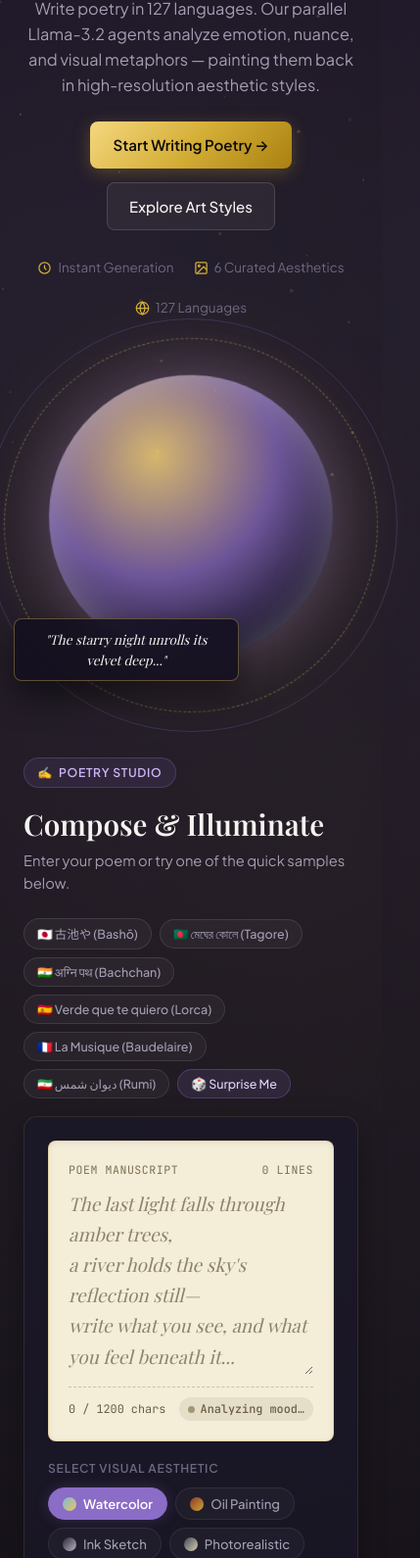
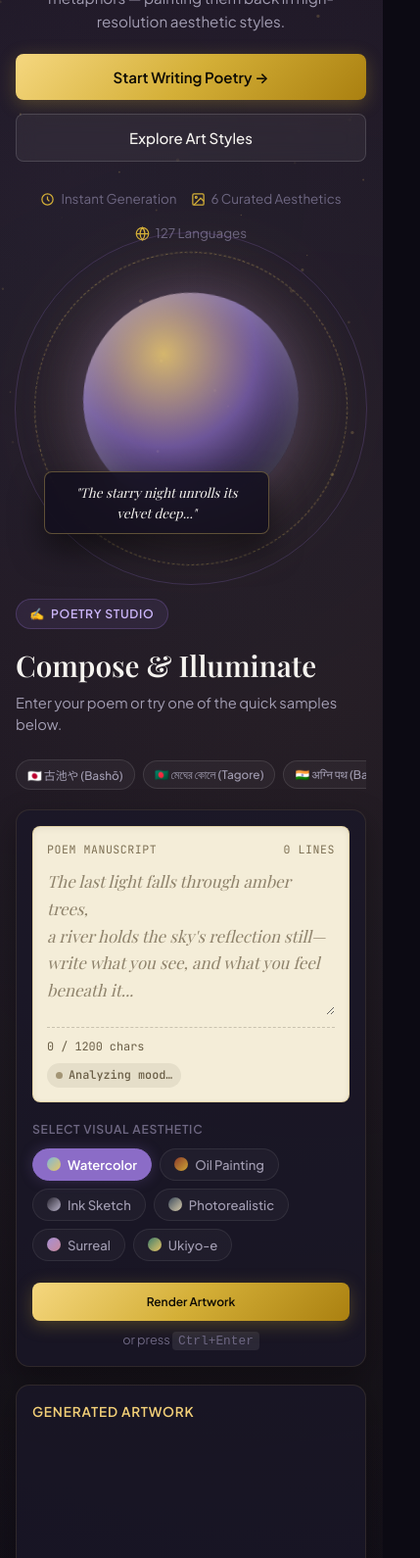
Before and after one commit to VijayLabKit/Versilume, a plain HTML site: page index.html in a window 390 px wide. Shown: the part 290-1880 px from the top of the page at 98% size, 429 px wide, since content can reach past the window. Drawn offline with nearby package versions, Linux system fonts and the light colour scheme; a web font is replaced by a local one.

Commit message:
Elevate mobile & tablet responsiveness: horizontal swipe chips, responsive parchment, full-width touch CTAs

```diff
--- a/index.html
+++ b/index.html
@@ -667,12 +667,61 @@
     display: flex; justify-content: space-between; align-items: center; flex-wrap: wrap; gap: 12px;
   }
 
+  /* Comprehensive Mobile & Tablet Responsive Engine */
   @media (max-width: 860px) {
-    .hero-section { grid-template-columns: 1fr; padding: 36px 0; text-align: center; }
-    .hero-desc { margin: 0 auto 24px; }
+    .hero-section { grid-template-columns: 1fr; padding: 32px 0 24px; text-align: center; gap: 28px; }
+    .hero-desc { margin: 0 auto 20px; font-size: 0.95rem; }
     .hero-actions { justify-content: center; }
-    .hero-features-strip { justify-content: center; }
-    .workspace-grid { grid-template-columns: 1fr; }
+    .hero-features-strip { justify-content: center; gap: 14px; }
+    .workspace-grid { grid-template-columns: 1fr; gap: 18px; }
+    .hero-visual { max-width: 280px; }
+    .holo-orb { width: 220px; height: 220px; }
+  }
+
+  @media (max-width: 600px) {
+    .container { padding: 0 16px; }
+    .nav-bar { height: 60px; }
+    .brand-logo { font-size: 1.22rem; }
+    .brand-icon { width: 28px; height: 28px; font-size: 0.85rem; }
+    .nav-menu { gap: 14px; }
+    .nav-link { font-size: 0.82rem; }
+
+    .hero-title { font-size: 2rem; line-height: 1.15; }
+    .hero-actions { flex-direction: column; width: 100%; }
+    .hero-actions .btn-primary, .hero-actions .btn-secondary { width: 100%; justify-content: center; }
+
+    /* Horizontal touch scroll for demo chips on mobile */
+    .demo-strip {
+      flex-wrap: nowrap;
+      overflow-x: auto;
+      -webkit-overflow-scrolling: touch;
+      padding-bottom: 6px;
+      margin-bottom: 14px;
+      scrollbar-width: none;
+    }
+    .demo-strip::-webkit-scrollbar { display: none; }
+    .demo-chip { flex-shrink: 0; white-space: nowrap; font-size: 0.74rem; padding: 6px 11px; }
+
+    .studio-card, .output-card { padding: 16px; }
+    .parchment-box { padding: 14px; }
+    #poemInput { min-height: 150px; font-size: 1.05rem; }
+    .parchment-footer { flex-direction: column; align-items: flex-start; gap: 8px; }
+
+    .action-row { flex-direction: column; align-items: stretch; gap: 10px; }
+    .action-row .btn-primary { width: 100%; justify-content: center; }
+    .action-row span { text-align: center; font-size: 0.75rem; }
+
+    .style-cards-grid { grid-template-columns: repeat(2, 1fr); gap: 10px; }
+    .showcase-thumb { height: 60px; }
+    .showcase-info { padding: 8px 10px; }
+    .showcase-info h4 { font-size: 0.82rem; }
+    .showcase-info p { display: none; }
+
+    .lightbox-modal { padding: 12px; }
+    .lightbox-modal img { max-width: 96vw; max-height: 72vh; }
+    .lightbox-close-btn { top: 16px; right: 16px; width: 34px; height: 34px; font-size: 0.95rem; }
+
+    .footer-inner { flex-direction: column; text-align: center; gap: 8px; }
   }
 </style>
 </head>
```
Also changed, not shown: versilume.html (+53 -4 lines).
